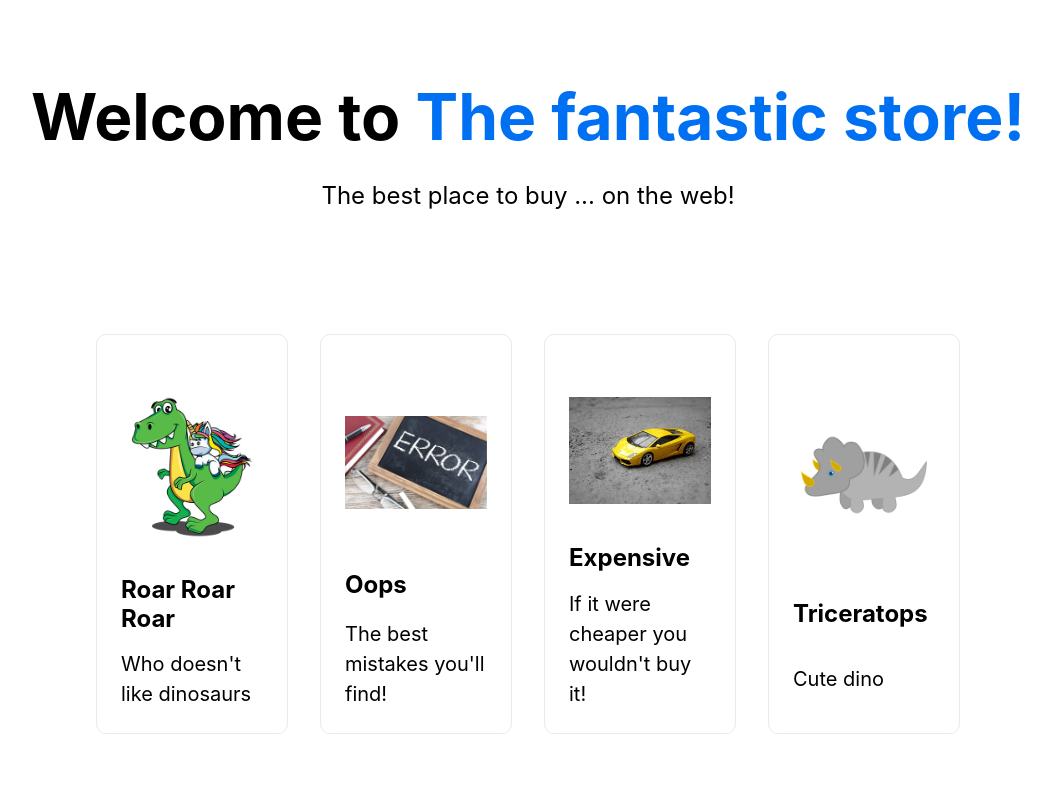
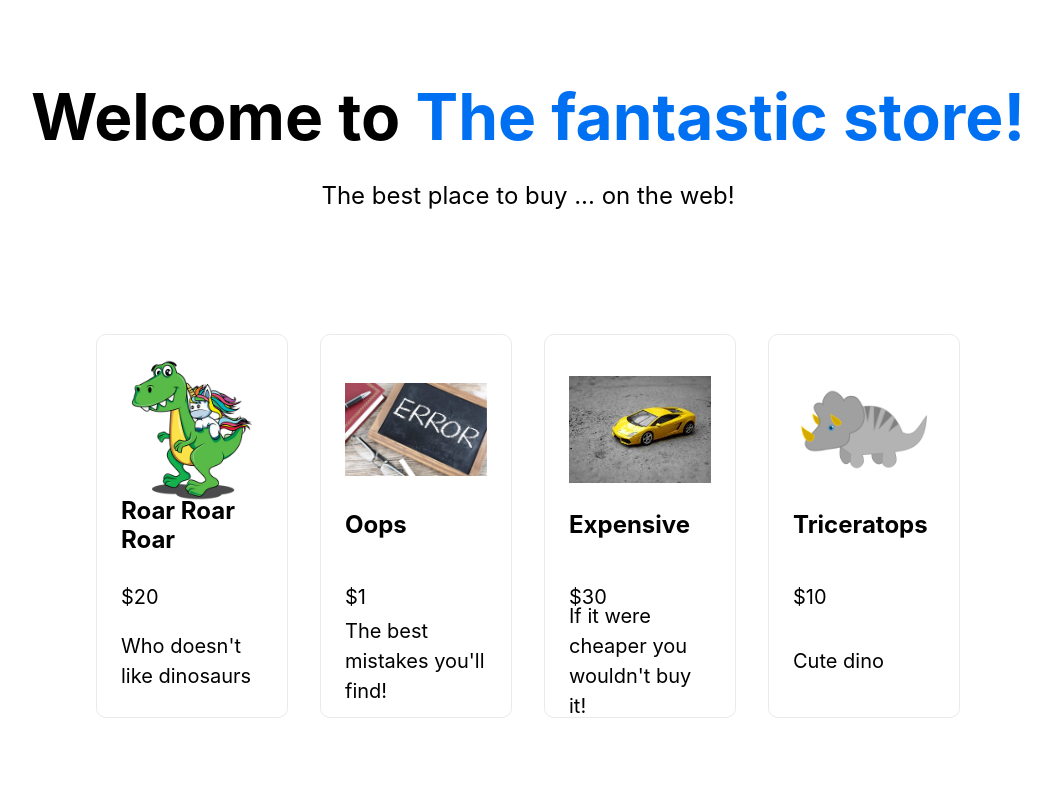
Before and after one commit to fsegall/ecomm, a Next.js app: page / in a window 1280 px wide. Shown: the top 800 px of the page, without its empty margins (112-1163 px from the left). Built offline with nearby package versions, Linux system fonts and the light colour scheme.

Commit message:
Fixes css and adds price

```diff
--- a/pages/index.js
+++ b/pages/index.js
@@ -25,6 +25,7 @@ export default function Home() {
               <a href="#" className={styles["card-content"]}>
                 <img src={product.image} alt="dinosaur" />
                 <h3>{product.title}</h3>
+                <p>${product.price}</p>
                 <p>{product.description}</p>
               </a>
             </li>
--- a/styles/Home.module.css
+++ b/styles/Home.module.css
@@ -93,13 +93,12 @@
   border: 1px solid #eaeaea;
   border-radius: 10px;
   transition: color 0.15s ease, border-color 0.15s ease;
-  max-height: 400px;
 }
 
 .card-content {
   display: grid;
   align-items: center;
-  grid-template-rows: 4fr 1fr 1fr;
+  grid-template-rows: 2fr 4rem 4rem 4rem;
   height: 100%;
 }
 
--- a/styles/globals.css
+++ b/styles/globals.css
@@ -18,5 +18,4 @@ a {
 img {
   max-width: 100%;
   min-width: 100%;
-  max-height: 300px;
 }
```
